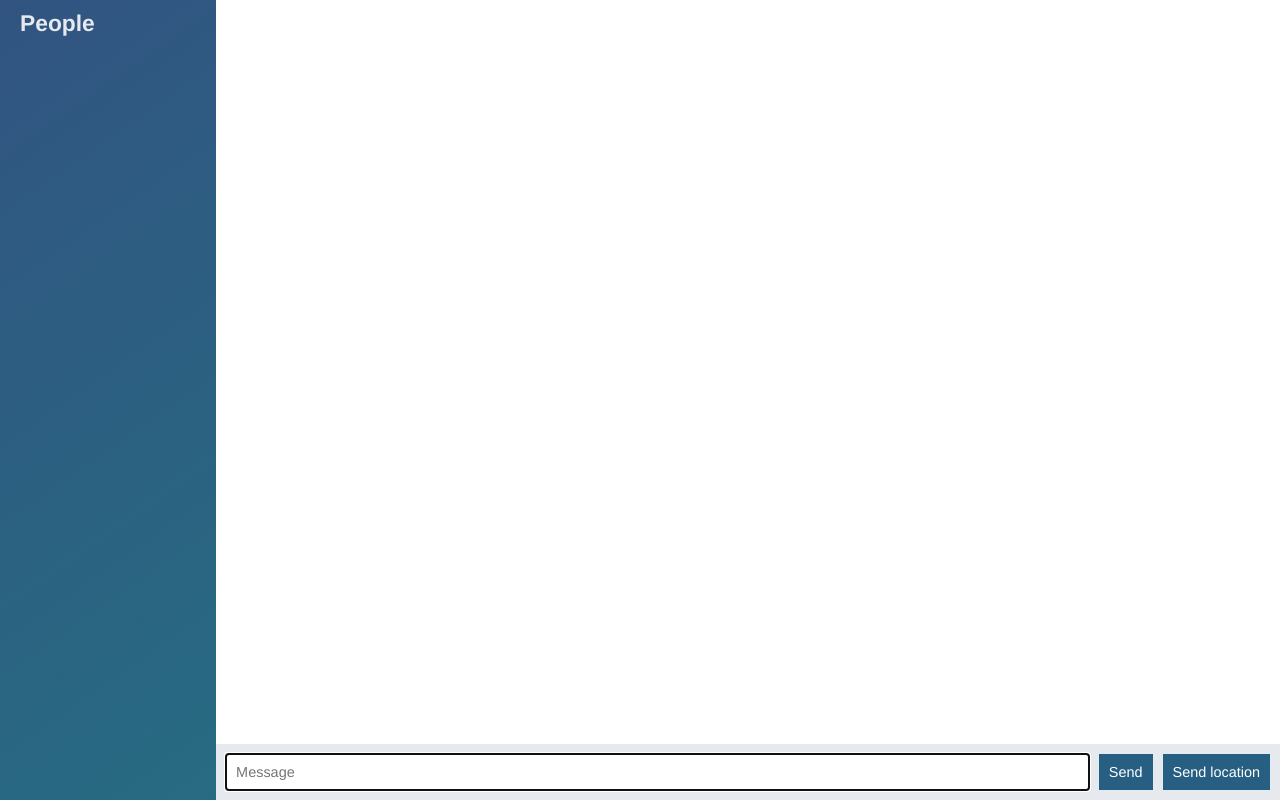
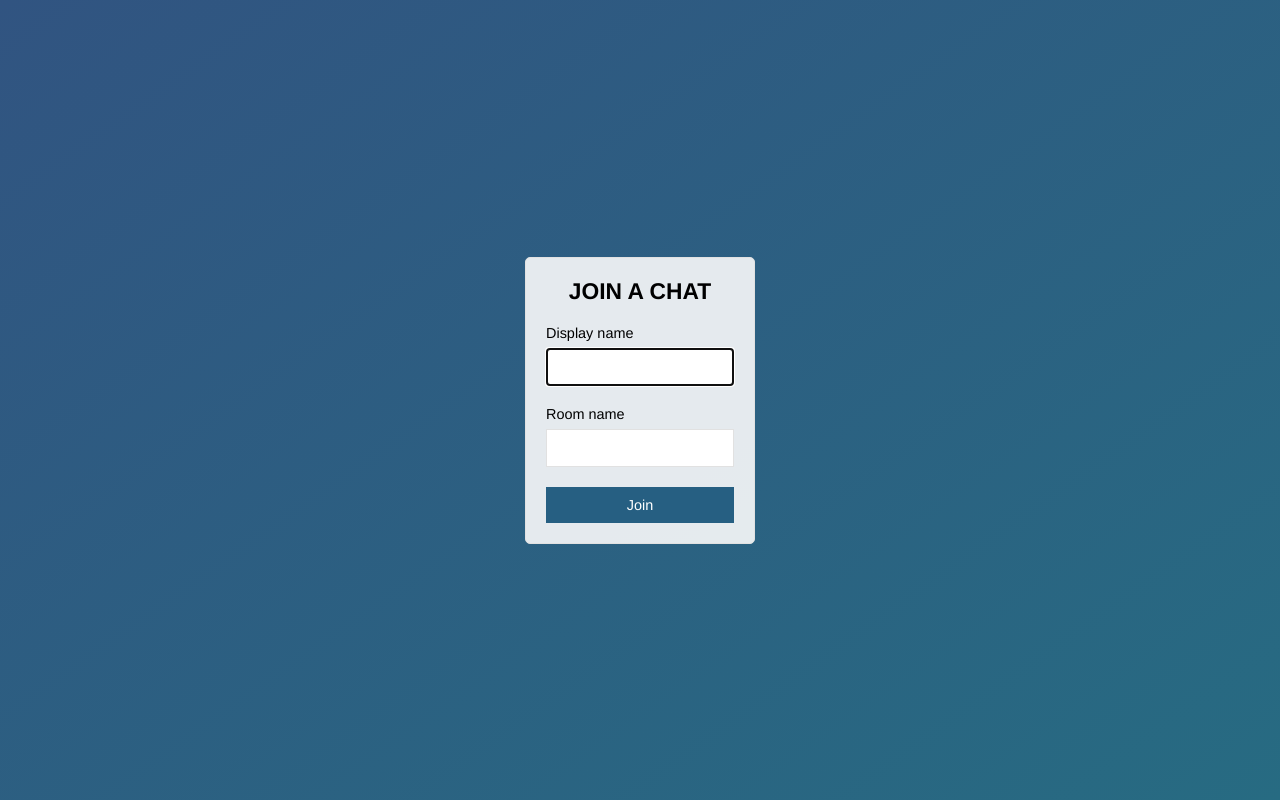
Before and after one commit to frenchincubus/MOOC---node-chat-app, a website: page public/index.html in a window 1280 px wide. Drawn offline with nearby package versions, Linux system fonts and the light colour scheme; no server answers.

Commit message:
creating join page that submit to chat.html

```diff
--- a/public/index.html
+++ b/public/index.html
@@ -1,61 +1,30 @@
 <!DOCTYPE html>
-
 <!DOCTYPE html>
 <html>
   <head>
     <meta charset="utf-8">
-    <title>Node chat app</title>
-    <link rel="stylesheet" href="/css/style.css">
+    <meta name="viewport" content="width=device-width, initial-scale=1, user-scalable=no">
+    <title> Join | Chat Service</title>
+    <link rel="stylesheet" href="css/style.css">
   </head>
-  <body class="chat">
+  <body class="centered-form">
+    <div class="centered-form__form">
+      <form action="/chat.html">
+        <div class="form-field"> <h3>JOIN A CHAT </h3></div>
+          <div class="form-field">
+            <label>Display name</label>
+            <input type="text" name="" autofocus>
+          </div>
+            <div class="form-field">
+            <label>Room name</label>
+            <input type="text" name="room" value="">
+          </div>
+              <div class="form-field">
+                <button>Join</button>
+              </div>
+      </form>
 
-    <div class="chat__sidebar">
-      <h3>People</h3>
-      <div class="users"></div>
+
     </div>
-
-    <div class="chat__main">
-      <ol id="messages" class="chat__messages"></ol>
-
-      <div class="chat__footer">
-        <form id="message-form">
-          <input type="text" name="message" placeholder="Message" autofocus autocomplete="off">
-          <button>Send</button>
-        </form>
-        <button id="send-location">Send location</button>
-      </div>
-    </div>
-
-    <script id="message-template" type="text/template">
-      <li class="message">
-        <div class="message__title">
-          <h4>{{from}}</h4>
-          <span>{{createdAt}}</span>
-        </div>
-        <div class="message_body">
-          <p>{{text}}</p>
-        </div>
-      </li>
-    </script>
-
-    <script id="location-message-template" type="text/template">
-      <li class="message">
-        <div class="message__title">
-          <h4>{{from}}</h4>
-          <span>{{createdAt}}</span>
-        </div>
-        <div class="message_body">
-          <p><a href="{{url}}" target="_blank">My current location</a></p>
-        </div>
-      </li>
-    </script>
-
-    <script type="text/javascript" src="/socket.io/socket.io.js"></script>
-    <script src="/lib/jquery-3.2.1.min.js"></script>
-    <script src="/lib/moment.js"></script>
-    <script src="/lib/mustache.js"></script>
-    <script type="text/javascript" src="/js/index.js">
-
-    </script>
   </body>
 </html>
```
Also changed, not shown: public/chat.html (added, +62 -0 lines), public/js/chat.js (renamed from public/js/index.js).
